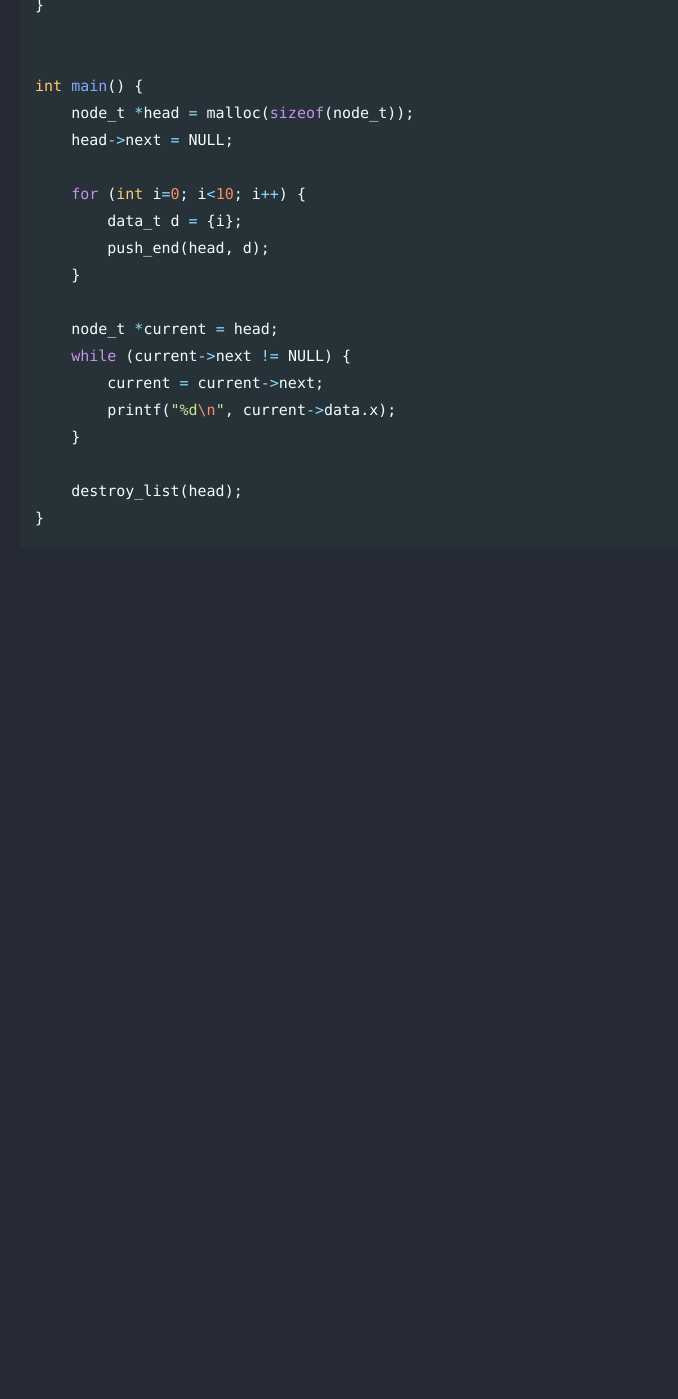
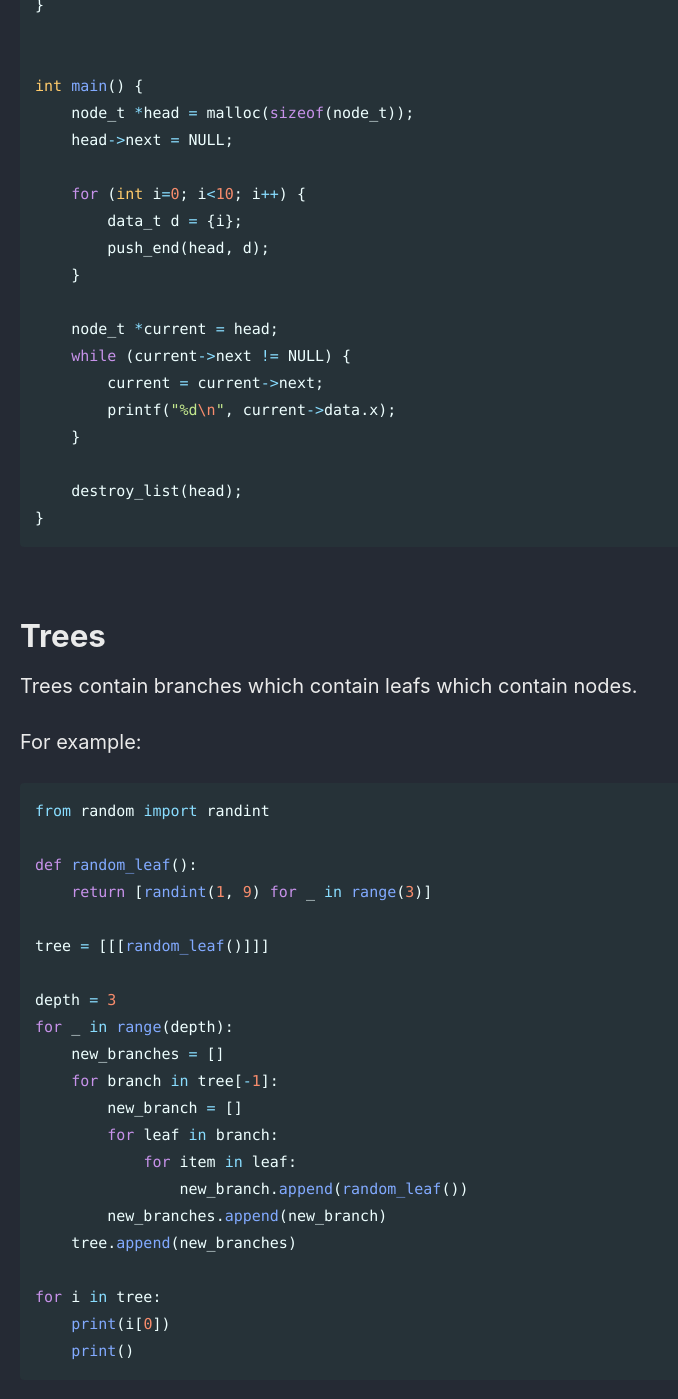
Before and after one commit to Connor-McCartney/Connor-McCartney.github.io, a Jekyll site: the page built from _pages/misc/C.md, in a window 1280 px wide and 1400 px high, scrolled down 2520 px. Shown: the whole window, without its empty margins (0-678 px from the left). Built offline with Jekyll 4.4.1, drawn with Linux system fonts in a browser that asks for light colours; cached includes are drawn as plain includes; before the commit the page ends 3112 px from its top, so only the background shows below that.

Commit message:
Update C.md

````diff
--- a/_pages/misc/C.md
+++ b/_pages/misc/C.md
@@ -115,3 +115,36 @@ int main() {
     destroy_list(head);
 }
 ```
+
+
+<br>
+
+# Trees
+
+Trees contain branches which contain leafs which contain nodes.
+
+For example:
+
+```python
+from random import randint
+
+def random_leaf():
+    return [randint(1, 9) for _ in range(3)]
+
+tree = [[[random_leaf()]]]
+
+depth = 3
+for _ in range(depth):
+    new_branches = []
+    for branch in tree[-1]:
+        new_branch = []
+        for leaf in branch:
+            for item in leaf:
+                new_branch.append(random_leaf())
+        new_branches.append(new_branch)
+    tree.append(new_branches)
+
+for i in tree:
+    print(i[0])
+    print()
+```
````
